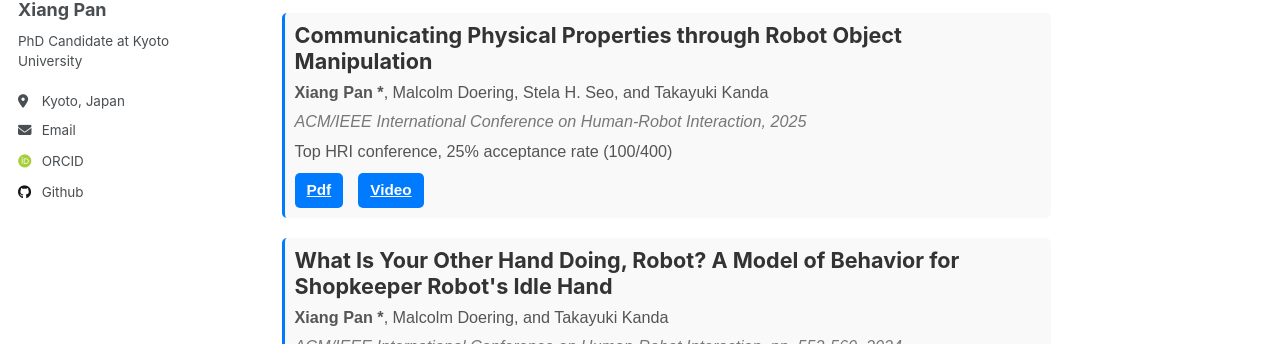
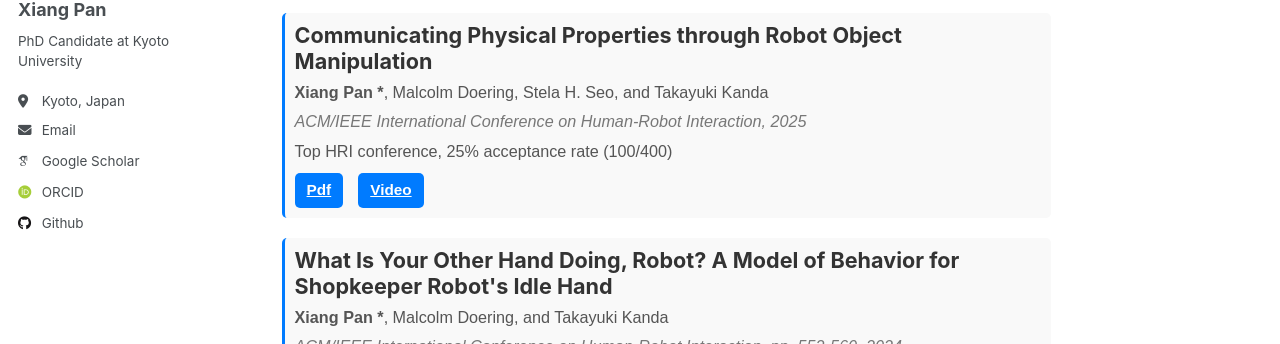
Before and after one commit to pan-xiang/pan-xiang.github.io, a Jekyll site: the page built from _pages/about.md, in a window 1280 px wide. Shown: the part 292-636 px from the top of the page. Built offline with Jekyll 4.4.1, drawn with Linux system fonts in a browser that asks for light colours; some web fonts are replaced.

Commit message:
Update _config.yml

```diff
--- a/_config.yml
+++ b/_config.yml
@@ -32,7 +32,7 @@ author:
 
   # Academic websites
   arxiv            : # URL - Update with the correct link to your profile
-  googlescholar    : # "https://scholar.google.com/citations?user=BksSRrsAAAAJ"
+  googlescholar    : "https://scholar.google.com/citations?user=BksSRrsAAAAJ"
   impactstory      : # URL
   orcid            : "http://orcid.org/0000-0002-3483-4578"
   semantic         : # URL
```
